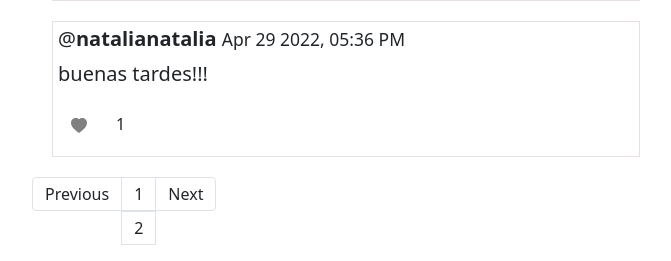
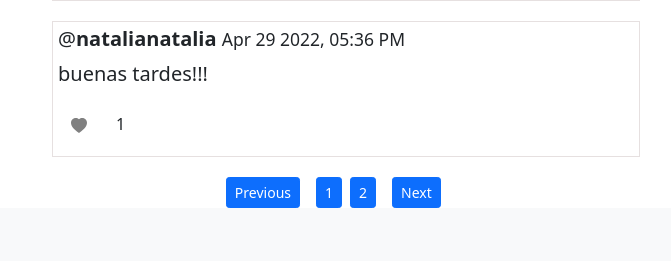
Before and after one commit to ortiztato/Network, a Django app: page / in a window 1280 px wide. Shown: the part 1517-1778 px from the top of the page, without its empty margins (294-965 px from the left). After the commit the page ends 1725 px from the top, so only its background shows below. Run offline with Django 3.2, Linux system fonts and the light colour scheme; data comes from the database, SQL or seed files in the repository; both versions use the stored data as it was after the commit; parts of the project's set-up code (start-up, migrations or seed data) failed here and were passed over; some libraries are stand-ins or nearby versions.

Commit message:
resuelto el style del pagination

```diff
--- a/project4/network/static/network/index.js
+++ b/project4/network/static/network/index.js
@@ -83,12 +83,11 @@ function loadposts() {
       totalposts = data.totalposts;
       pages = Math.ceil(totalposts/quantity)
       //document.querySelector('#postsview').innerHTML = `total pags: ${pages}`;
-      document.querySelector('#pages').style.display = 'block';
+      document.querySelector('#pages').style.display = 'inline-block';
       document.querySelector('#pages').innerHTML = '';
       for (let i=1; i<pages+1; i++) {
-        elementpage = document.createElement('li');
-        elementpage.innerHTML = `<class="page-item"><a class="page-link" id="page${i}">${i}</a>`;
-        document.querySelector('#pages').append(elementpage);
+        //document.querySelector('#pages').innerHTML += `<span class="col-1 text-center" id="page${i}">${i}</span>`
+        document.querySelector('#pages').innerHTML += `<button type="button" class="btn btn-primary btn-sm mx-1" id="page${i}">${i}</button>`
         document.querySelector(`#page${i}`).addEventListener('click', () => {
           counter = (i*quantity) - 10;
           loadposts()
--- a/project4/network/templates/network/index.html
+++ b/project4/network/templates/network/index.html
@@ -21,13 +21,18 @@
     </div>
 
     <div id="pagination">
-        <nav aria-label="Page navigation example" >
-            <ul class="pagination">
-              <li class="page-item"><a class="page-link" id="previous">Previous</a></li>
-              <div id="pages"></div>
-              <li class="page-item"><a class="page-link" id="next">Next</a></li>
-            </ul>
-        </nav>
+        <div class="container">
+            <div class="row justify-content-md-center" >
+                  <div class="col-2 mx-0 px-0 text-end">
+                    <button type="button" class="btn btn-primary btn-sm mx-0" id="previous">Previous</button>
+                    </div>
+                    <div class="col-md-auto mx-0" id="pages"></div>
+                  <div class="col-2 text-start mx-0 px-0" id="next">
+                    <button type="button" class="btn btn-primary btn-sm mx-0" id="next">Next</button>
+                    </div>
+                  <!-- <div class="col"><a class="page-link" id="next">Next</a></div> -->
+            </div>
+        </div>
     </div>
 
 
```
Also changed, not shown: project4/db.sqlite3.
